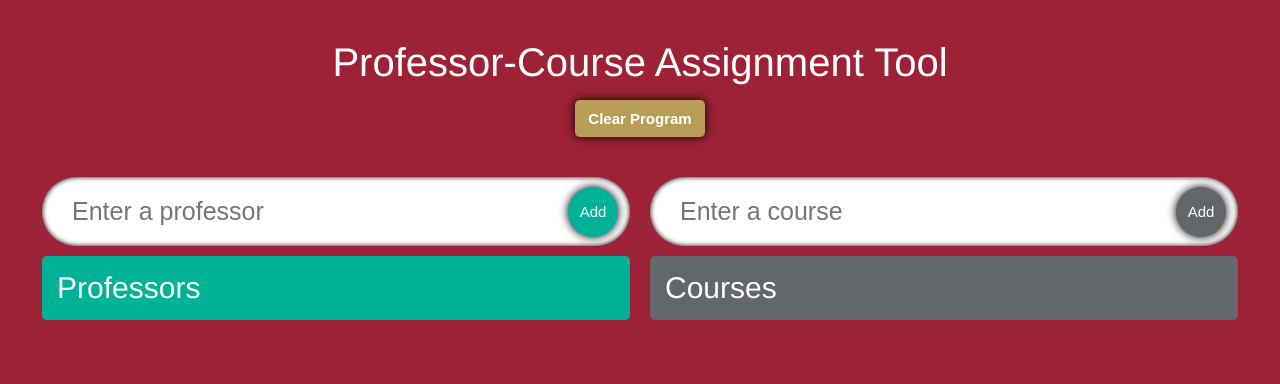
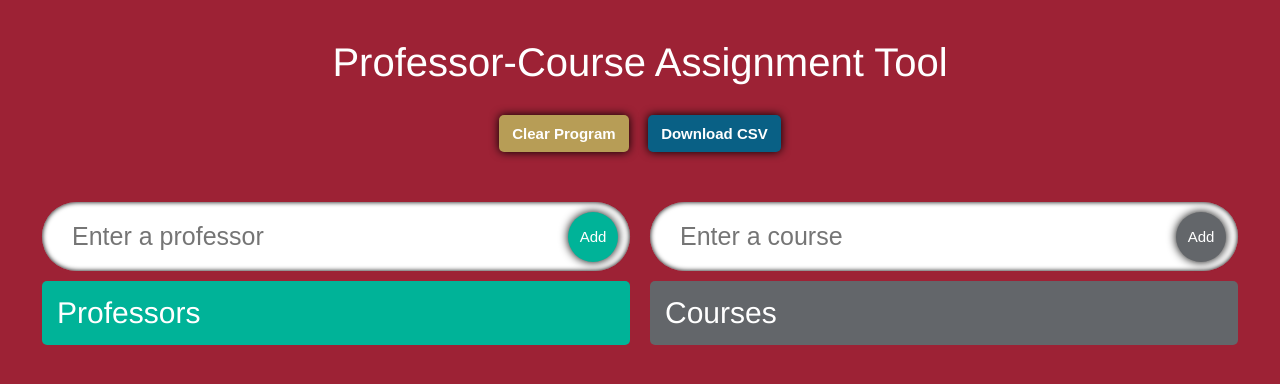
Before and after one commit to baileyjh/Professor-Course-Assignment-App, a React (Create React App) app: page / in a window 1280 px wide. Shown: the top 384 px of the page. Built offline with nearby package versions, Linux system fonts and the light colour scheme.

Commit message:
created and styled csv export button

```diff
--- a/package.json
+++ b/package.json
@@ -13,6 +13,7 @@
     "@types/react-dom": "^18.2.18",
     "react": "^18.2.0",
     "react-beautiful-dnd": "^13.1.1",
+    "react-csv": "^2.2.2",
     "react-dom": "^18.2.0",
     "react-icons": "^5.0.1",
     "react-scripts": "5.0.1",
@@ -44,6 +45,7 @@
     ]
   },
   "devDependencies": {
-    "@babel/plugin-proposal-private-property-in-object": "^7.21.0-placeholder-for-preset-env.2"
+    "@babel/plugin-proposal-private-property-in-object": "^7.21.0-placeholder-for-preset-env.2",
+    "@types/react-csv": "^1.1.10"
   }
 }
--- a/src/App.css
+++ b/src/App.css
@@ -15,7 +15,7 @@ body {
 .heading{
   font-size: 40px;
   margin-top: 40px;
-  margin-bottom: 15px;
+  margin-bottom: 30px;
   color: white;
   z-index: 1;
   text-align: center;
@@ -25,7 +25,7 @@ body {
   font-size: 15px;
   font-weight: bold;
   margin-top: 0px;
-  margin-bottom: 40px;
+  margin-bottom: 50px;
   color: white;
   text-align: center;
   background-color: #b79d56;
@@ -58,6 +58,14 @@ body {
   position: relative;
 }
 
+.buttons {
+  display: flex;
+  flex-direction:row;
+  width: 22%;
+  justify-content: space-between;
+  position: relative;
+}
+
 @media (max-width: 700px) {
   .inputs {
       width: 95%;
--- a/src/App.tsx
+++ b/src/App.tsx
@@ -6,6 +6,7 @@ import ProfessorList from './components/ProfessorList';
 import CourseList from './components/CourseList';
 import { Professor, Course } from './model';
 import { DragDropContext, DropResult } from 'react-beautiful-dnd';
+import CSV from './components/CSV';
 
 const App: React.FC = () => {
   const [professor, setProfessor] = useState<string>("");
@@ -76,8 +77,11 @@ const App: React.FC = () => {
     <DragDropContext onDragEnd={onDragEnd}>
       <div className="App">
       <span className="heading"> Professor-Course Assignment Tool</span>
-      <div>
+      <div className='buttons'>
         <button className='clear_button' onClick={clearProgram}>Clear Program</button>
+        <div>
+          <CSV/>
+        </div>
       </div>
       <div className="inputs">
         <ProfessorInputField professor={professor} setProfessor={setProfessor} handleAdd={handleAdd} />
--- /dev/null
+++ b/src/components/CSV.tsx
@@ -0,0 +1,38 @@
+import React from 'react';
+import './styles.css';
+import { CSVLink } from "react-csv";
+
+const CSV: React.FC = () => {
+
+    const headers = [
+        {label: "SUB", key: 'course.sub'},
+        {label: "NUM", key: 'course.num'},
+        {label: "Sec", key: 'course.sec'},
+        {label: "SECTION_TITLE", key: 'course.section_title'},
+        {label: "Last", key: 'prof.last'},
+        {label: "First", key: 'prof.first'},
+        {label: "Term", key: 'course.term'}
+    ]
+
+    const data = [
+        {course: { sub: "CHM", num: "100", sec: "1", section_title: "Chemistry Course", term: "Fall"}, prof: { last: "Everest", first: "Michael" }},
+        {course: { sub: "MA", num: "015", sec: "2", section_title: "Mathematics Course", term: "Spring"}, prof: { last: "Aboud", first: "Anna" }},
+        {course: { sub: "COM", num: "196", sec: "1", section_title: "Communication Studies Course", term: "Fall"}, prof: { last: "Dunn", first: "Deborah" }}
+    ]
+
+  return (
+    <div>
+        <CSVLink
+            data={data}
+            headers={headers}
+            filename='file_name.csv'
+            target='_blank'>
+        <button className='csv_button'>
+            Download CSV
+        </button>
+        </CSVLink>
+    </div>
+  )
+}
+
+export default CSV;
--- a/src/components/SingleCourse.tsx
+++ b/src/components/SingleCourse.tsx
@@ -94,6 +94,8 @@ const SingleCourse: React.FC<Props> = ({
                                     <option value="2">2</option>
                                     <option value="3">3</option>
                                     <option value="4">4</option>
+                                    <option value="5">5</option>
+                                    <option value="6">6</option>
                                 </select>
                             </label>
                         </div>
--- a/src/components/styles.css
+++ b/src/components/styles.css
@@ -258,3 +258,25 @@
 .drag {
     box-shadow: 0 0 20px black;
 }
+
+.csv_button {
+    font-size: 15px;
+    font-weight: bold;
+    margin-top: 0px;
+    margin-bottom: 40px;
+    color: white;
+    text-align: center;
+    background-color: #096085;
+    border: none;
+    padding: 10px 13px;
+    text-align: center;
+    text-decoration: none;
+    display: inline-block;
+    border-radius: 5px;
+    transition: 0.2s all;
+    box-shadow: 0 0 10px black;
+  }
+
+  .csv_button:hover {
+    background-color: #157da9;
+  }
```
Also changed, not shown: 1 other file (tests, documents, lock files or other folders).
